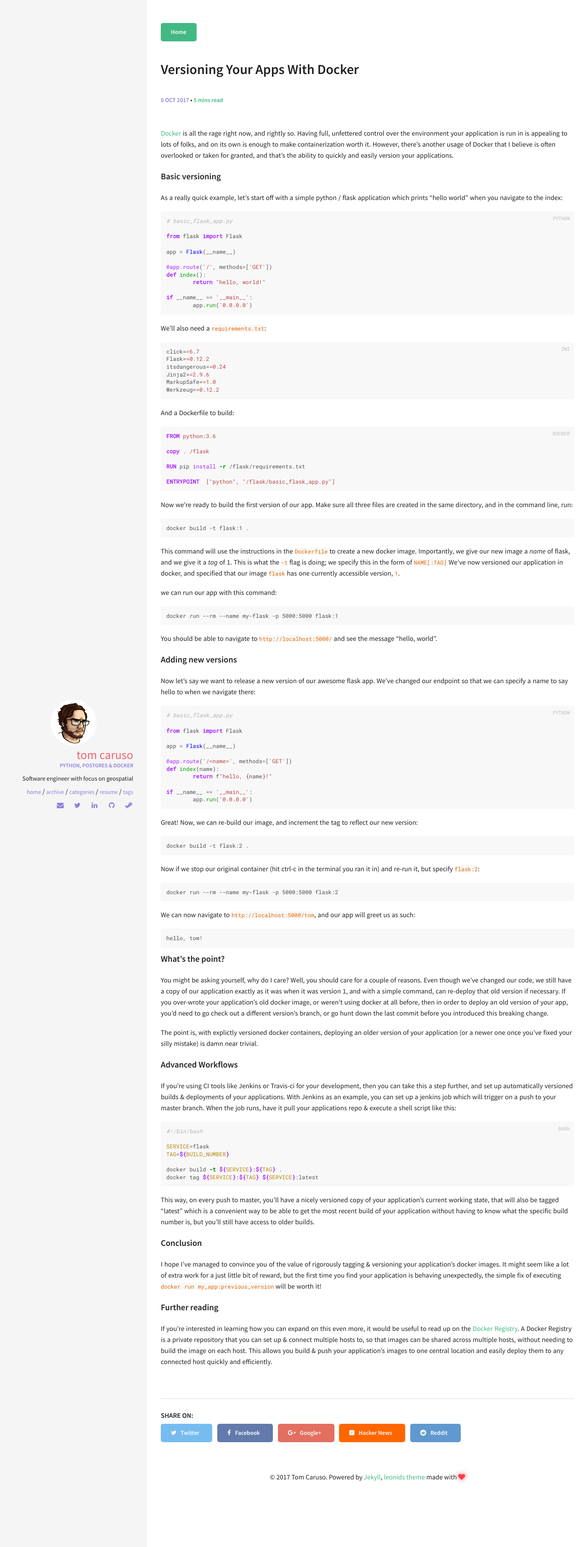
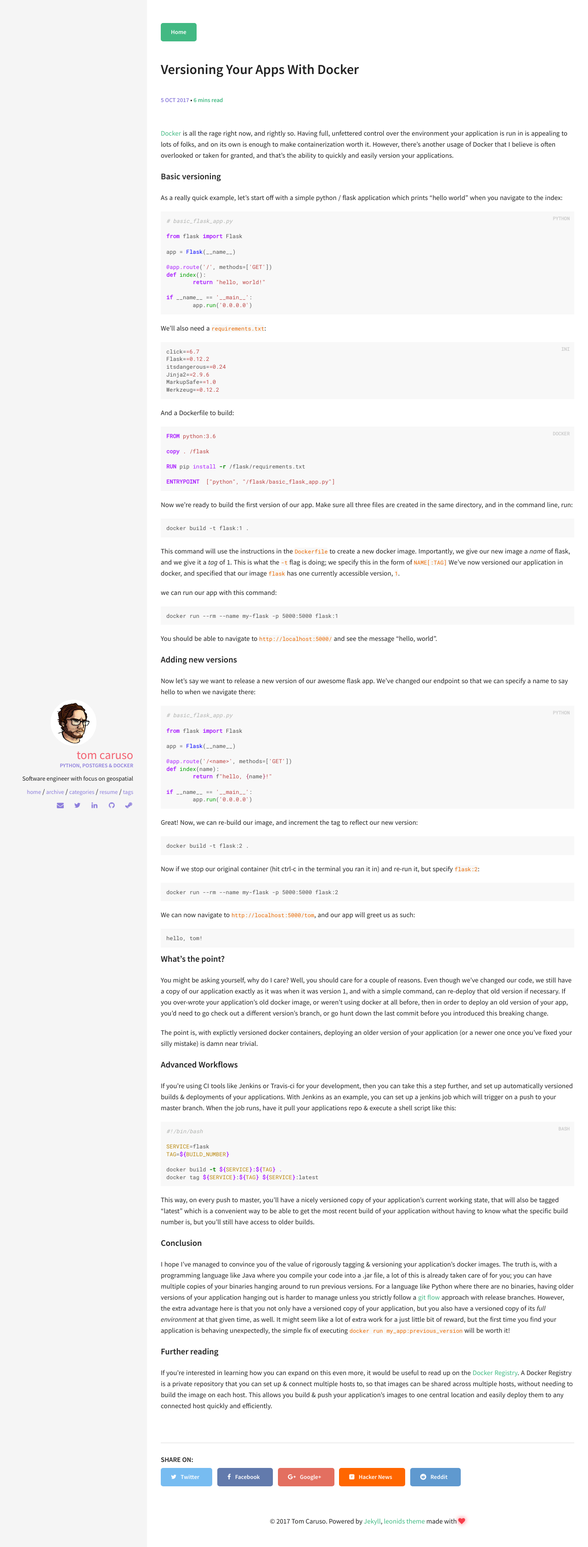
Before and after one commit to tomplex/tomplex.github.io, a Jekyll site: the page built from _posts/2017-10-05-versioning-with-docker.md, in a window 1280 px wide. Shown: the whole page at 46% size. Built offline with Jekyll 4.4.1, drawn with Linux system fonts in a browser that asks for light colours.

Commit message:
flesh out conclusion

```diff
--- a/_posts/2017-10-05-versioning-with-docker.md
+++ b/_posts/2017-10-05-versioning-with-docker.md
@@ -128,7 +128,7 @@
 
 #### Conclusion
 
-I hope I've managed to convince you of the value of rigorously tagging & versioning your application's docker images. It might seem like a lot of extra work for a just little bit of reward, but the first time you find your application is behaving unexpectedly, the simple fix of executing `docker run my_app:previous_version` will be worth it!
+I hope I've managed to convince you of the value of rigorously tagging & versioning your application's docker images. The truth is, with a programming language like Java where you compile your code into a .jar file, a lot of this is already taken care of for you; you can have multiple copies of your binaries hanging around to run previous versions. For a language like Python where there are no binaries, having older versions of your application hanging out is harder to manage unless you strictly follow a [git flow](https://datasift.github.io/gitflow/IntroducingGitFlow.html) approach with release branches. However, the extra advantage here is that you not only have a versioned copy of your application, but you also have a versioned copy of its *full environment* at that given time, as well. It might seem like a lot of extra work for a just little bit of reward, but the first time you find your application is behaving unexpectedly, the simple fix of executing `docker run my_app:previous_version` will be worth it!
 
 #### Further reading
 
```
